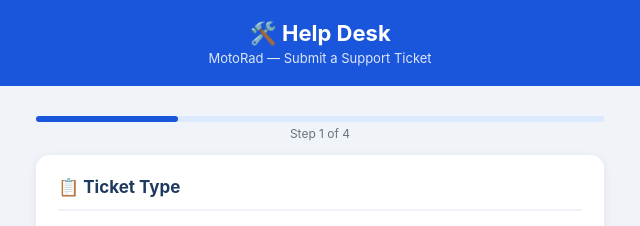
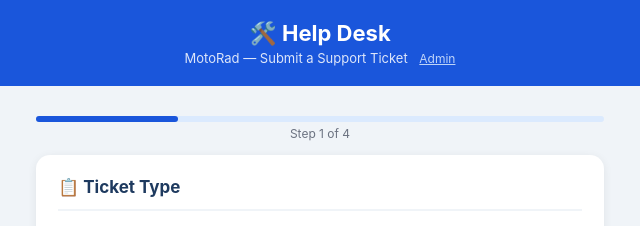
Before and after one commit to aaronmusgrave/it-helpdesk-form, a website: page static/index.html in a window 1280 px wide. Shown: the top 226 px of the page, 320-960 px from the left. Drawn offline with Linux system fonts and the light colour scheme.

Commit message:
Update index.html

```diff
--- a/static/index.html
+++ b/static/index.html
@@ -65,6 +65,7 @@
     .ticket-num { font-size: 32px; font-weight: 700; color: #1a56db; margin: 10px 0 6px; }
     .spinner { display: inline-block; width: 18px; height: 18px; border: 3px solid rgba(255,255,255,0.35); border-top-color: white; border-radius: 50%; animation: spin 0.75s linear infinite; vertical-align: middle; margin-right: 8px; }
     @keyframes spin { to { transform: rotate(360deg); } }
+    .admin-link { color: #dbeafe; font-size: 12px; margin-left: 8px; }
     .hidden { display: none !important; }
   </style>
 </head>
@@ -72,7 +73,7 @@
 
 <div class="header">
   <h1>🛠️ Help Desk</h1>
-  <p>MotoRad — Submit a Support Ticket</p>
+  <p>MotoRad — Submit a Support Ticket <a class="admin-link" href="/admin.html">Admin</a></p>
 </div>
 
 <div class="container">
```
